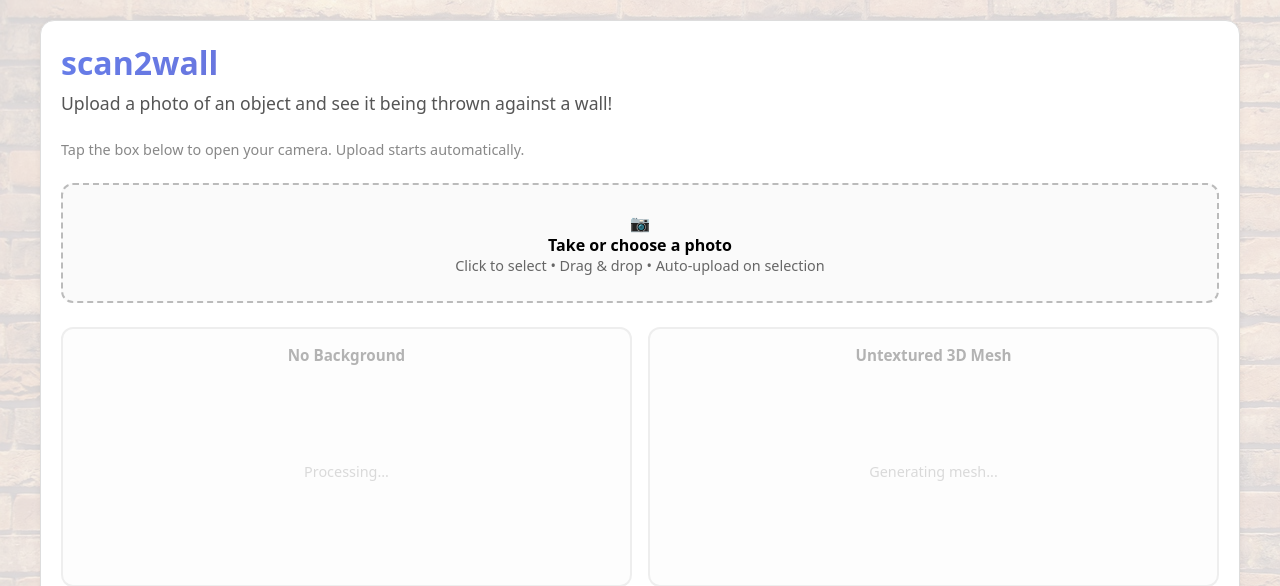
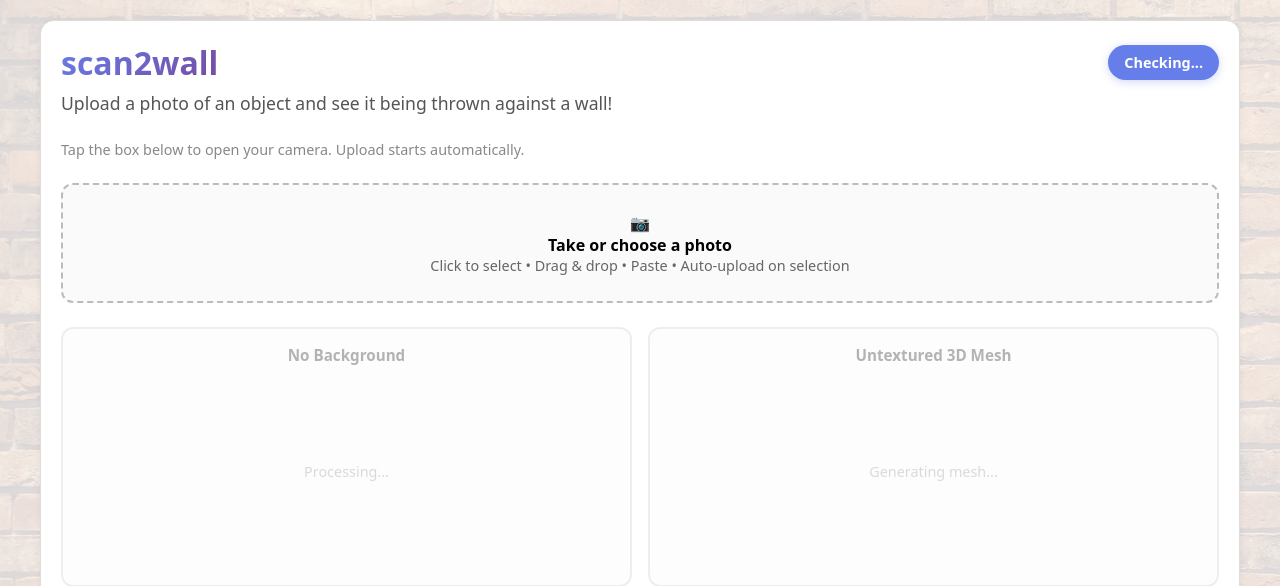
Before and after one commit to max-seeli/scan2wall, a Python web app: template src/scan2wall/server/templates/upload.html in a window 1280 px wide. Shown: the top 586 px of the page. Run offline with Jinja, Linux system fonts and the light colour scheme; the template is opened without the code that fills it, so the values that code supplies are empty; some libraries are stand-ins or nearby versions.

```diff
--- a/src/scan2wall/server/templates/upload.html
+++ b/src/scan2wall/server/templates/upload.html
@@ -4,6 +4,9 @@
   <meta charset="utf-8" />
   <meta name="viewport" content="width=device-width, initial-scale=1, user-scalable=no" />
   <title>scan2wall</title>
+  <link rel="icon" type="image/x-icon" href="/static/favicon.ico?v=2">
+  <link rel="icon" type="image/png" sizes="32x32" href="/static/favicon-32x32.png?v=2">
+  <link rel="icon" type="image/png" sizes="16x16" href="/static/favicon-16x16.png?v=2">
   <style>
     * { box-sizing: border-box; }
     body {
@@ -36,14 +39,30 @@
       background: #fff;
       overflow: hidden;
     }
+    .header-container {
+      display: flex;
+      justify-content: space-between;
+      align-items: center;
+      margin-bottom: 0.5rem;
+    }
     h1 {
       font-size: 2rem;
-      margin: 0 0 0.5rem;
+      margin: 0;
       font-weight: 700;
       background: linear-gradient(135deg, #667eea 0%, #764ba2 100%);
       -webkit-background-clip: text;
       -webkit-text-fill-color: transparent;
       background-clip: text;
+    }
+    .global-queue-badge {
+      background: #667eea;
+      color: white;
+      padding: 0.5rem 1rem;
+      border-radius: 20px;
+      font-size: 0.9rem;
+      font-weight: 600;
+      box-shadow: 0 2px 8px rgba(102, 126, 234, 0.3);
+      white-space: nowrap;
     }
     .tagline {
       font-size: 1.1rem;
@@ -274,8 +293,10 @@
     }
 
     .viewer-3d {
+      aspect-ratio: 1 / 1;
       width: 100%;
-      height: 100%;
+      max-width: 100%;
+      height: auto;
       min-height: 250px;
     }
 
@@ -545,7 +566,12 @@
 </head>
 <body>
   <div class="card">
-    <h1>scan2wall</h1>
+    <div class="header-container">
+      <h1>scan2wall</h1>
+      <div id="globalQueueBadge" class="global-queue-badge">
+        <span id="globalQueueText">Checking...</span>
+      </div>
+    </div>
     <p class="tagline">Upload a photo of an object and see it being thrown against a wall!</p>
     <p class="small" style="color: #888; margin-bottom: 1.5rem;">Tap the box below to open your camera. Upload starts automatically.</p>
 
@@ -571,7 +597,7 @@
           <input id="file" class="hidden" type="file" name="file" accept="image/*">
           <label class="cta" for="file" id="uploadLabel">
             📷 <strong>Take or choose a photo</strong>
-            <span class="small">Click to select • Drag & drop • Auto-upload on selection</span>
+            <span class="small">Click to select • Drag & drop • Paste • Auto-upload on selection</span>
           </label>
         </form>
       </div>
@@ -777,7 +803,7 @@
         const needResize = renderer.domElement.width !== width || renderer.domElement.height !== height;
         if (needResize) {
           renderer.setSize(width, height, false);
-          camera.aspect = width / height;
+          camera.aspect = 1;  // Always maintain 1:1 aspect ratio (square view)
           camera.updateProjectionMatrix();
         }
         return needResize;
@@ -1028,8 +1054,15 @@
 
       // Update detailed queue info below progress bar
       if (data.status === 'queued' && data.queue_position > 0) {
-        const waitMin = Math.ceil(data.estimated_wait_seconds / 60);
-        queueInfo.textContent = `Position ${data.queue_position}/${data.queue_total} • Est. wait: ${waitMin} min`;
+        const jobsAhead = data.queue_position - 1; // Jobs ahead of this one
+        const waitMin = jobsAhead + 1; // X jobs ahead = X+1 minutes wait
+        if (jobsAhead === 0) {
+          queueInfo.textContent = `Your job is next! • ~${waitMin} minute estimated wait`;
+        } else if (jobsAhead === 1) {
+          queueInfo.textContent = `${jobsAhead} job ahead • ~${waitMin} minutes estimated wait`;
+        } else {
+          queueInfo.textContent = `${jobsAhead} jobs ahead • ~${waitMin} minutes estimated wait`;
+        }
       } else if (data.status === 'processing') {
         queueInfo.textContent = '';
       }
@@ -1231,6 +1264,56 @@
         await handleFileUpload(files[0]);
       }
     });
+
+    // Clipboard paste handler
+    document.addEventListener('paste', async (e) => {
+      const items = e.clipboardData.items;
+      for (let item of items) {
+        if (item.type.startsWith('image/')) {
+          e.preventDefault();
+          const file = item.getAsFile();
+          if (file) {
+            await handleFileUpload(file);
+          }
+          break;
+        }
+      }
+    });
+
+    // Global queue status fetching
+    async function fetchGlobalQueueStatus() {
+      try {
+        const resp = await fetch('/queue/status');
+        if (!resp.ok) return;
+        const data = await resp.json();
+        updateGlobalQueueBadge(data.queue_total, data.estimated_wait_minutes);
+      } catch (e) {
+        console.error('Failed to fetch global queue status:', e);
+      }
+    }
+
+    function updateGlobalQueueBadge(total, waitMinutes) {
+      const badge = document.getElementById('globalQueueBadge');
+      const text = document.getElementById('globalQueueText');
+
+      if (total === 0) {
+        text.textContent = 'No wait ✓';
+        badge.style.background = '#4caf50';
+      } else {
+        text.textContent = `${total} job${total === 1 ? '' : 's'} in queue • ~${waitMinutes} min wait`;
+        badge.style.background = '#667eea';
+      }
+    }
+
+    // Fetch on page load
+    fetchGlobalQueueStatus();
+
+    // Poll every 10 seconds (only when no active job)
+    setInterval(() => {
+      if (!currentJobId) {
+        fetchGlobalQueueStatus();
+      }
+    }, 10000);
   </script>
 </body>
 </html>
```
Also changed, not shown: src/scan2wall/pipeline/coordinator.py (+15 -0 lines), src/scan2wall/server/server.py (+11 -0 lines), src/scan2wall/server/static/favicon-16x16.png (added), src/scan2wall/server/static/favicon-32x32.png (added), src/scan2wall/server/static/favicon.ico (added), 2 other files.
